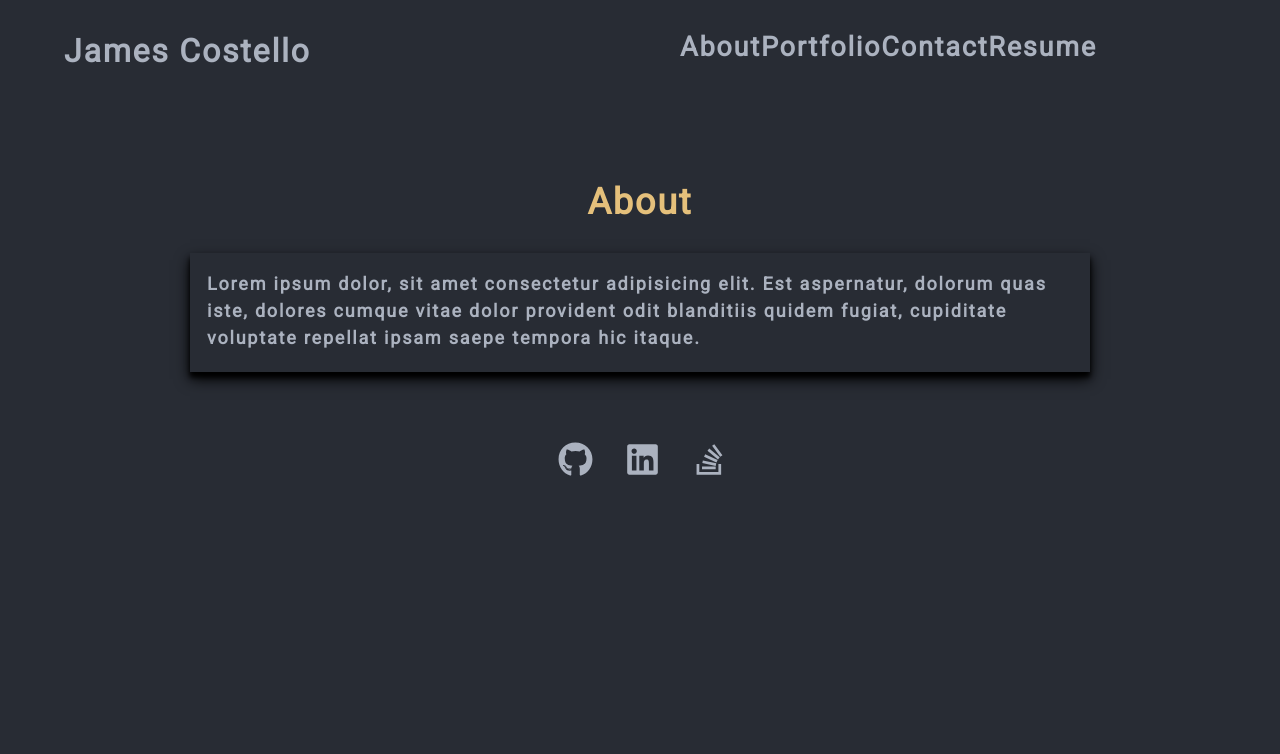
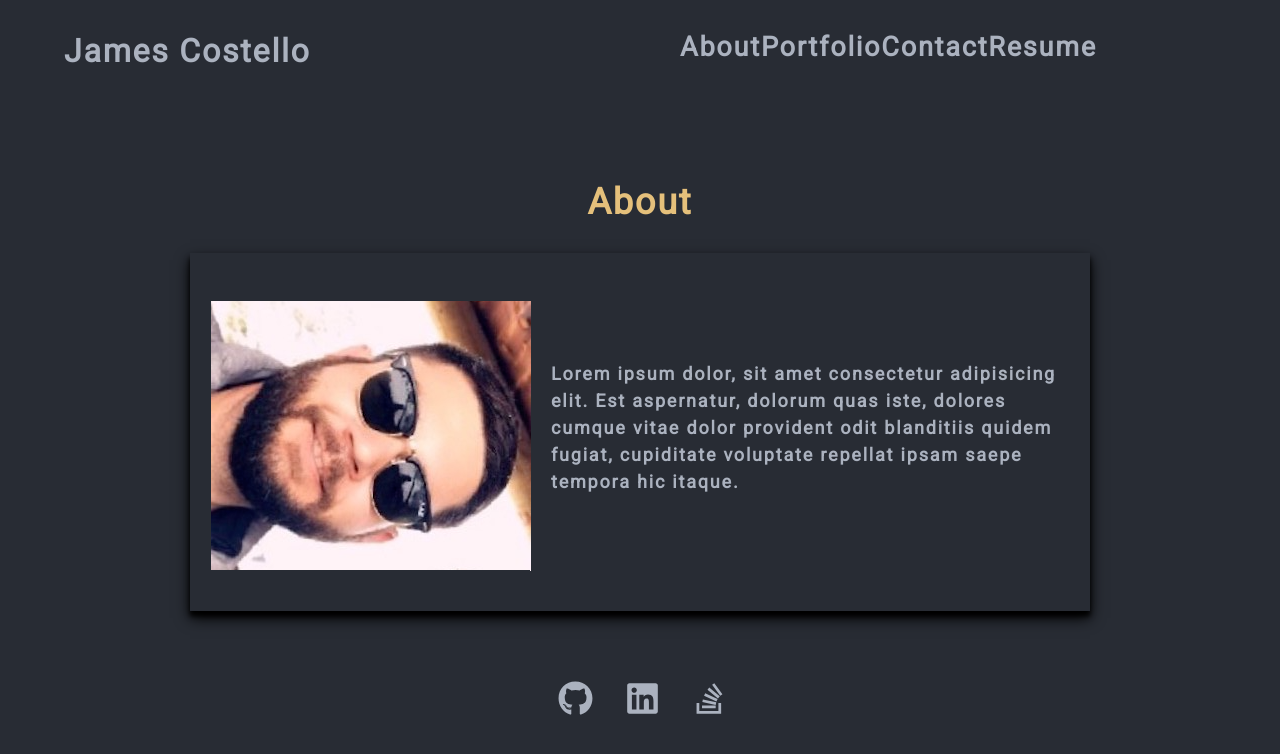
Before and after one commit to JamesCostello-dev/Portfolio, a React app: page / in a window 1280 px wide. Built offline with nearby package versions, Linux system fonts and the light colour scheme.

Commit message:
About section complete, pending content

```diff
--- a/src/Components/Pages/About/index.js
+++ b/src/Components/Pages/About/index.js
@@ -2,10 +2,13 @@ import React from "react";
 import Card from "react-bootstrap/Card";
 
 const About = () => {
+  const aboutImage = require("../../../img/about.png").default;
+
   return (
     <div>
       <h1>About</h1>
       <Card>
+        <Card.Img variant="left" src={aboutImage}></Card.Img>
         <Card.Body>
           Lorem ipsum dolor, sit amet consectetur adipisicing elit. Est
           aspernatur, dolorum quas iste, dolores cumque vitae dolor provident
--- a/src/style/index.css
+++ b/src/style/index.css
@@ -113,16 +113,19 @@ div {
 }
 
 div.card {
+  display: flex;
   margin: 0 auto;
   width: 50em;
   padding: 1rem 1rem 20px;
   background-color: var(--black);
   box-shadow: 0 7px 14px black, 0 5px 5px black;
   border: 1px solid transparent;
+  padding-left: 20px;
+  flex-grow: 1;
 }
 
-div.card-div {
-  padding-top: 25px;
+div.card-body {
+  padding-top: 90px;
   padding-left: 20px;
 }
 
```
Also changed, not shown: src/img/about.png (added).
